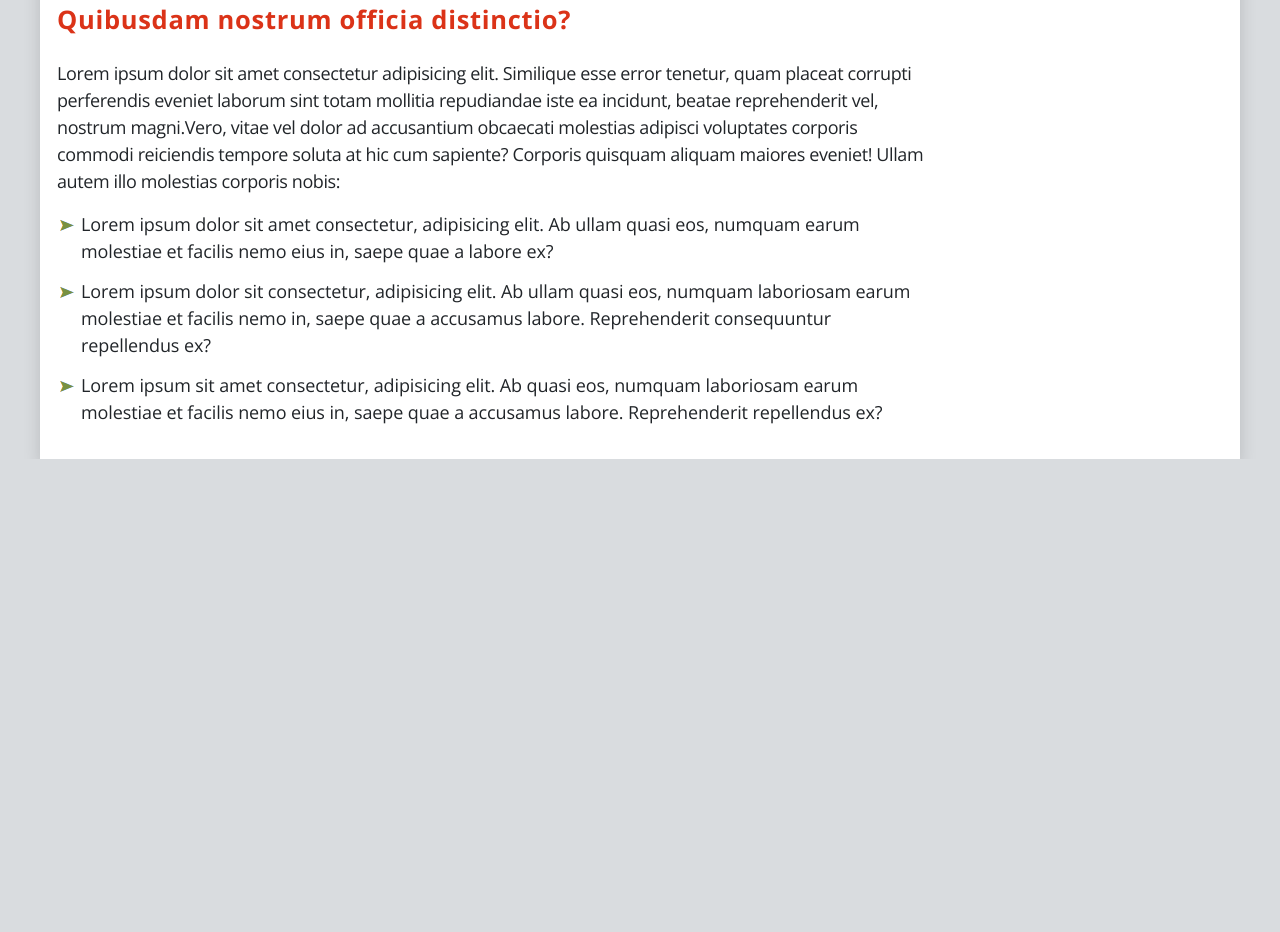
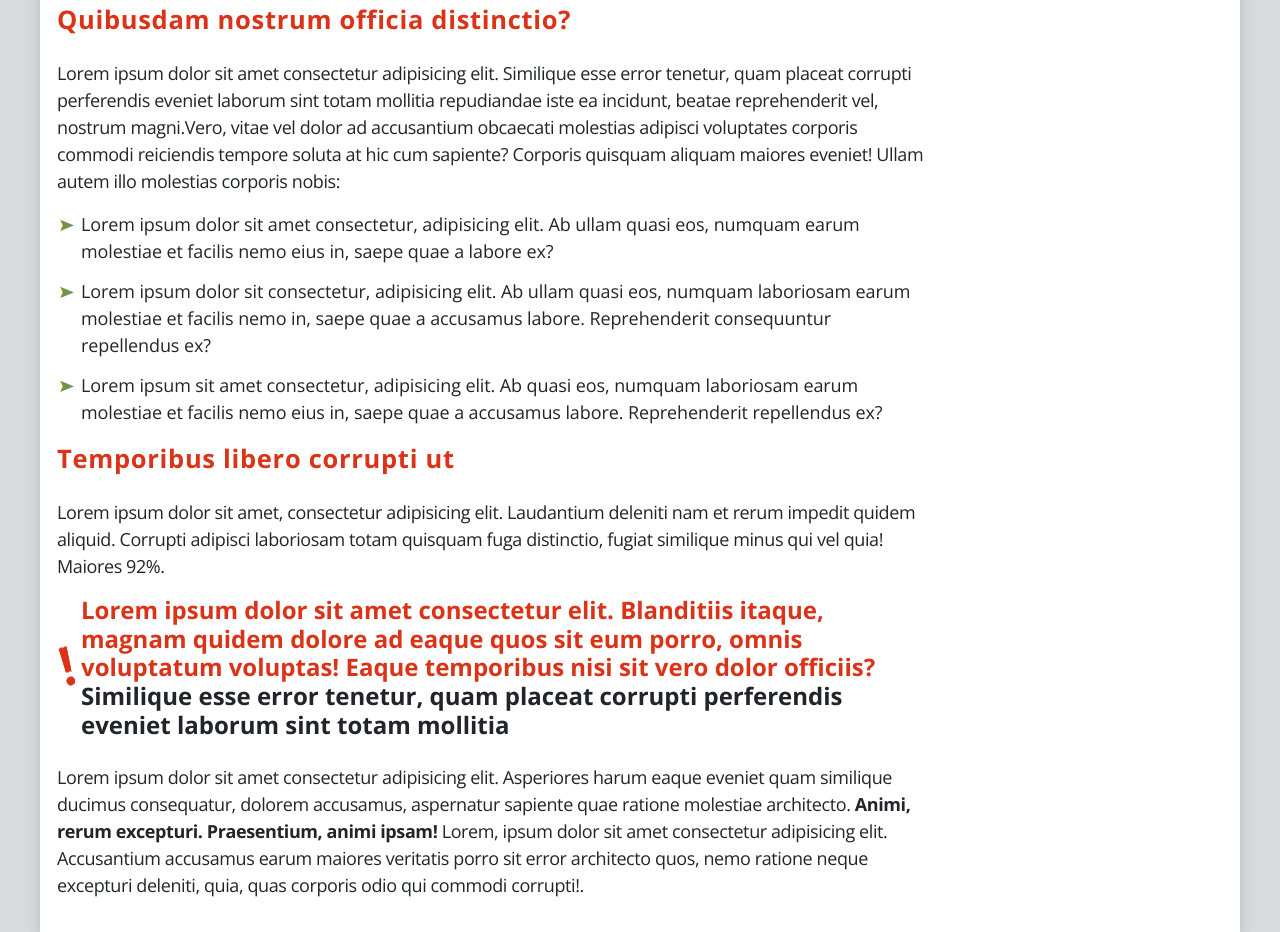
Before and after one commit to krzosdominik/jrfront_recruitment-task, a website: page index.html in a window 1280 px wide. Shown: the part 7856-8788 px from the top of the page. Before the commit the page ends 8315 px from the top, so only its background shows below. Drawn offline with nearby package versions, Linux system fonts and the light colour scheme.

Commit message:
add article with alert

```diff
--- a/index.html
+++ b/index.html
@@ -467,6 +467,40 @@
                             </li>
                         </ul>
                     </article>
+                    <article class="section__article">
+                        <h2 class="article__header font-weight-bold mb-4">
+                            Temporibus libero corrupti ut
+                        </h2>
+                        <p class="article__paragraph">
+                            Lorem ipsum dolor sit amet, consectetur adipisicing elit. Laudantium deleniti nam et
+                            rerum impedit quidem aliquid. Corrupti adipisci laboriosam totam quisquam fuga
+                            distinctio, fugiat similique minus qui vel quia! Maiores 92%.
+                        </p>
+                        <div class="article__alert pl-4 mb-4">
+                            <p class="h4 font-weight-bold mb-0">
+                                <span>
+                                    Lorem ipsum dolor sit amet consectetur elit. Blanditiis itaque, magnam quidem
+                                    dolore ad eaque quos sit eum porro, omnis voluptatum voluptas! Eaque temporibus
+                                    nisi sit vero dolor officiis?
+                                </span>
+                            </p>
+                            <p class="h4 font-weight-bold mt-0">
+                                Similique esse error tenetur, quam placeat corrupti perferendis eveniet laborum
+                                sint totam mollitia
+                            </p>
+                        </div>
+                        <p class="article__paragraph">
+                            Lorem ipsum dolor sit amet consectetur adipisicing elit. Asperiores harum eaque eveniet
+                            quam similique ducimus consequatur, dolorem accusamus, aspernatur sapiente quae ratione
+                            molestiae architecto.
+                            <strong>
+                                Animi, rerum excepturi. Praesentium, animi ipsam!
+                            </strong>
+                            Lorem, ipsum dolor sit amet consectetur adipisicing elit. Accusantium accusamus earum
+                            maiores veritatis porro sit error architecto quos, nemo ratione neque excepturi deleniti,
+                            quia, quas corporis odio qui commodi corrupti!.
+                        </p>
+                    </article>
                 </section>
             </div>
             <div class="d-none d-lg-block col-lg-3">
--- /dev/null
+++ b/scss/elements/_alert.scss
@@ -0,0 +1,23 @@
+.article__alert {
+    position: relative;
+
+    &:before {
+        content: url("/assets/alert.png");
+        position: absolute;
+        display: inline-block;
+        top: 50%;
+        left: 0;
+        transform: translateY(-50%);
+    }
+
+    span {
+        color: $secondary_color;
+    }
+
+    @media (max-width: 991px) {
+        p {
+            font-size: 1.32rem;
+            line-height: 1.3;
+        }
+    }
+}
--- a/scss/main.scss
+++ b/scss/main.scss
@@ -9,3 +9,4 @@
 @import "./elements/article";
 @import "./elements/lists";
 @import "./elements/span";
+@import "./elements/alert";
```
Also changed, not shown: css/main.css, 1 other file.
